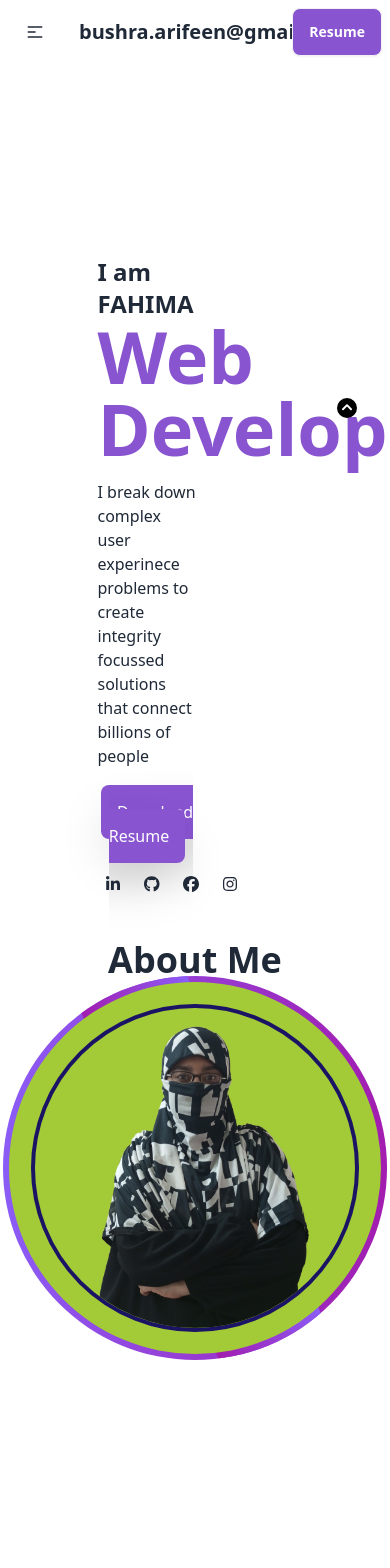
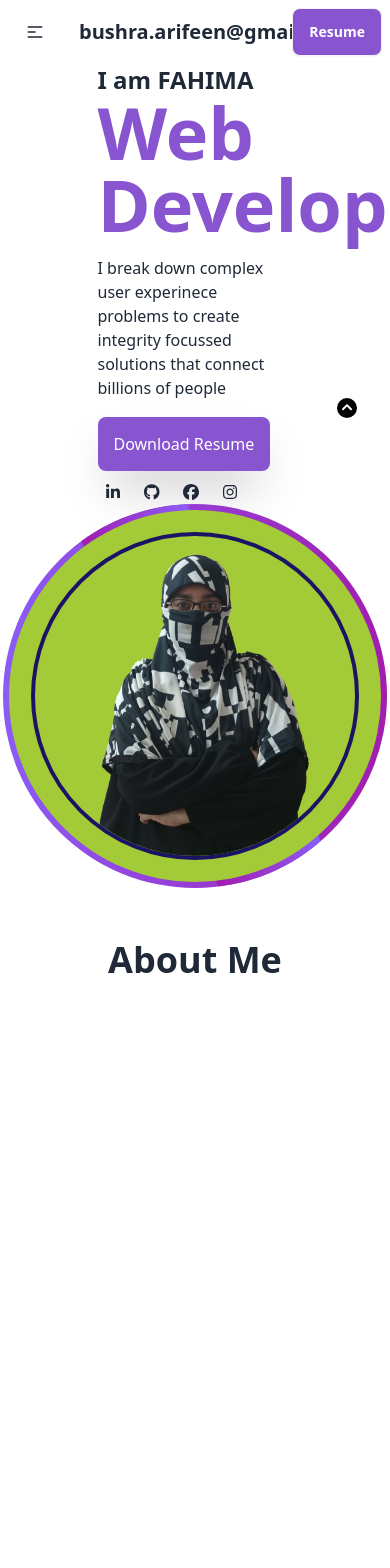
Before and after one commit to fahimabushra1/me, a React (Vite) app: page / in a window 390 px wide. Shown: the top 1568 px of the page. Built offline with nearby package versions, Linux system fonts and the light colour scheme.

Commit message:
responsive banner first

```diff
--- a/src/components/home/About.jsx
+++ b/src/components/home/About.jsx
@@ -13,7 +13,7 @@ const About = () => {
     AOS.init({duration: 2000});
   },[])
     return (
-        <div id="about" className="font-bold p-4 m-4">
+        <div id="about" className="font-bold p-4 lg:pt-0 sm:pt-32 m-4 lg:mt-0 sm:mt-12">
             <div className="text-wrap">
             <h2 className="font-bold text-4xl text-center mb-4">About Me</h2>
         <div data-aos="fade-left">
--- a/src/components/home/Banner.jsx
+++ b/src/components/home/Banner.jsx
@@ -17,8 +17,8 @@ const Banner = () => {
   },[])
     return (
         <div className="h-screen">
-            <div id="home" className="lg:flex justify-center justify-items-center sm:flex-none md:flex-none">
-                <div  className="pt-48 pr-24 text-left w-1/2"  data-aos="fade-right">
+            <div id="home" className="lg:flex justify-center justify-items-center sm:flex-none">
+                <div  className="lg:pt-48 sm:pt-8 lg:ml-0 sm:ml-8 lg:pr-24 text-left w-1/2"  data-aos="fade-right">
                    <h2 className="font-bold text-2xl">I am FAHIMA</h2>
                    <h1 className="font-bold text-[#8854d0] text-7xl">Web Developer</h1>
                    <p className="pt-4">I break down complex user experinece problems to create integrity focussed solutions that connect billions of people</p>
@@ -33,7 +33,7 @@ const Banner = () => {
                  </div>
                    </div>
                 </div>
-                <div className="pt-20">
+                <div className="lg:pt-20 sm:pt-8">
                 <div className="relative overflow-hidden w-96 h-96 bg-gradient-to-r from-violet-500 to-fuchsia-700 rounded-full before:content-[''] before:absolute before:-inset-y-2.5 before:inset-x-36 before:w-28 motion-reduce:before:animate-spin hover:before:w-full hover:before:inset-0 hover:before:animate-none before:bg-gradient-to-r from-violet-500 to-fuchsia-500  before:animate-spin
                  after:content-[''] after:absolute after:inset-1.5 after:bg-[#A3CB38] after:rounded-full">
                   <div className="absolute overflow-hidden inset-7 border-4 border-solid border-[#1B1464] rounded-full z-10"><img className="absolute top-0 w-full h-full object-scale-down" src={myPic} alt="myPic" />
```
